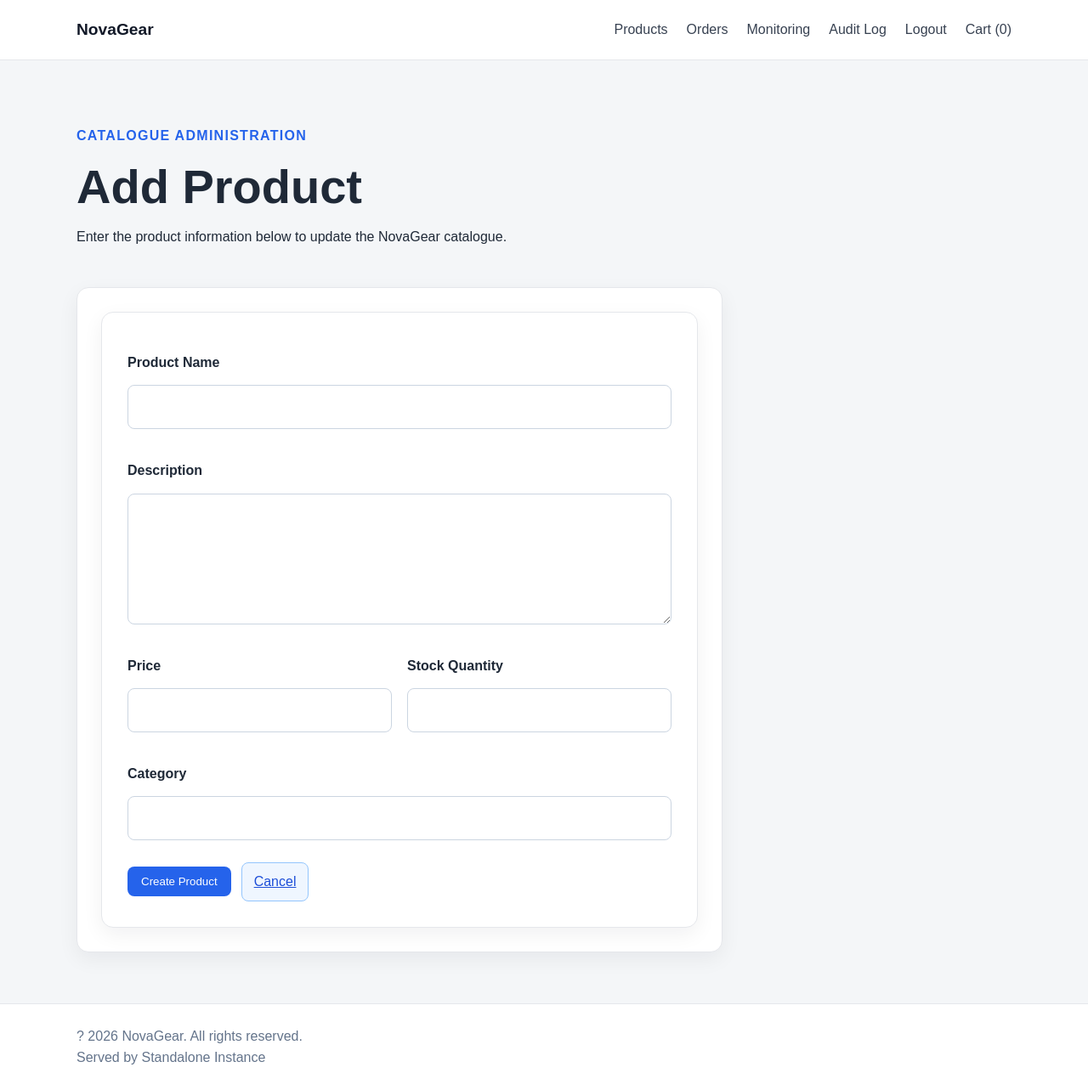
After one commit to mcwch/Chihang-Wei-cloud-project, a Flask app: page /admin/products/new in a window 1280 px wide. The commit adds this page. Shown: the whole page at 85% size. Run offline with Flask 3, Linux system fonts and the light colour scheme; the visitor is signed in with stand-in values (Sample User, id 1).

Commit message:
feat: add admin product creation

```diff
--- a/ecommerce_app/app.py
+++ b/ecommerce_app/app.py
@@ -1,6 +1,6 @@
 from collections import deque
 from datetime import datetime, timezone
-from decimal import Decimal
+from decimal import Decimal, InvalidOperation
 from functools import wraps
 from hmac import compare_digest
 from threading import Lock
@@ -399,6 +399,117 @@ def create_app(test_config=None):
             products=products,
         )
 
+    @app.route(
+        "/admin/products/new",
+        methods=["GET", "POST"],
+    )
+    @admin_required
+    def admin_product_new():
+        form_values = {
+            "name": "",
+            "description": "",
+            "price": "",
+            "stock": "",
+            "category": "",
+        }
+        error_message = None
+
+        if request.method == "POST":
+            form_values = {
+                field: request.form.get(field, "").strip()
+                for field in form_values
+            }
+
+            name = form_values["name"]
+            description = form_values["description"]
+            category = form_values["category"]
+
+            if not name:
+                error_message = "Product name is required."
+
+            elif not description:
+                error_message = "Product description is required."
+
+            elif not category:
+                error_message = "Product category is required."
+
+            else:
+                try:
+                    price = Decimal(form_values["price"])
+                except (InvalidOperation, ValueError):
+                    price = None
+
+                if (
+                    price is None
+                    or not price.is_finite()
+                    or price < 0
+                ):
+                    error_message = (
+                        "Please enter a valid non-negative price."
+                    )
+
+            if error_message is None:
+                try:
+                    stock = int(form_values["stock"])
+                except (TypeError, ValueError):
+                    stock = None
+
+                if stock is None or stock < 0:
+                    error_message = (
+                        "Please enter a valid non-negative "
+                        "stock quantity."
+                    )
+
+            if error_message is None:
+                existing_product = Product.query.filter_by(
+                    name=name
+                ).first()
+
+                if existing_product is not None:
+                    error_message = (
+                        "A product with this name already exists."
+                    )
+
+            if error_message is not None:
+                return (
+                    render_template(
+                        "admin_product_form.html",
+                        page_title="Add Product",
+                        submit_label="Create Product",
+                        form_values=form_values,
+                        error_message=error_message,
+                    ),
+                    400,
+                )
+
+            product = Product(
+                name=name,
+                description=description,
+                price=price,
+                stock=stock,
+                category=category,
+                image_url=None,
+                is_active=True,
+            )
+
+            db.session.add(product)
+            db.session.commit()
+
+            add_audit_event(
+                "Product Created",
+                f"{product.name} was added to the catalogue.",
+            )
+
+            return redirect(url_for("admin_products"))
+
+        return render_template(
+            "admin_product_form.html",
+            page_title="Add Product",
+            submit_label="Create Product",
+            form_values=form_values,
+            error_message=error_message,
+        )
+
     @app.route("/")
     def home():
         products = Product.query.order_by(Product.id).all()
--- a/ecommerce_app/static/style.css
+++ b/ecommerce_app/static/style.css
@@ -781,3 +781,62 @@ nav a:hover,
         grid-template-columns: 1fr;
     }
 }
+
+.product-form-card {
+    max-width: 760px;
+    margin-bottom: 60px;
+    padding: 28px;
+    background: #ffffff;
+    border: 1px solid #e5e7eb;
+    border-radius: 14px;
+    box-shadow: 0 8px 24px rgba(15, 23, 42, 0.06);
+}
+
+.product-form {
+    display: grid;
+    gap: 20px;
+}
+
+.form-field {
+    display: grid;
+    gap: 8px;
+}
+
+.form-field label {
+    font-weight: 700;
+}
+
+.product-form-grid {
+    display: grid;
+    grid-template-columns: repeat(2, minmax(0, 1fr));
+    gap: 18px;
+}
+
+.product-form-actions {
+    display: flex;
+    align-items: center;
+    gap: 12px;
+    margin-top: 6px;
+}
+
+.product-form-actions .button {
+    margin-top: 0;
+    border: 0;
+    cursor: pointer;
+}
+
+@media (max-width: 600px) {
+    .product-form-grid {
+        grid-template-columns: 1fr;
+    }
+
+    .product-form-actions {
+        align-items: stretch;
+        flex-direction: column;
+    }
+
+    .product-form-actions a,
+    .product-form-actions button {
+        text-align: center;
+    }
+}
--- /dev/null
+++ b/ecommerce_app/templates/admin_product_form.html
@@ -0,0 +1,99 @@
+{% extends "base.html" %}
+
+{% block title %}{{ page_title }} | NovaGear{% endblock %}
+
+{% block content %}
+<section class="hero admin-hero">
+    <p class="eyebrow">Catalogue Administration</p>
+    <h1>{{ page_title }}</h1>
+    <p>
+        Enter the product information below to update the
+        NovaGear catalogue.
+    </p>
+</section>
+
+<section class="product-form-card">
+    {% if error_message %}
+        <div class="error-message">
+            {{ error_message }}
+        </div>
+    {% endif %}
+
+    <form class="checkout-form product-form" method="post">
+        <div class="form-field">
+            <label for="name">Product Name</label>
+            <input
+                id="name"
+                name="name"
+                type="text"
+                value="{{ form_values['name'] }}"
+                maxlength="200"
+                required
+            >
+        </div>
+
+        <div class="form-field">
+            <label for="description">Description</label>
+            <textarea
+                id="description"
+                name="description"
+                rows="5"
+                required
+            >{{ form_values['description'] }}</textarea>
+        </div>
+
+        <div class="product-form-grid">
+            <div class="form-field">
+                <label for="price">Price</label>
+                <input
+                    id="price"
+                    name="price"
+                    type="number"
+                    min="0"
+                    step="0.01"
+                    value="{{ form_values['price'] }}"
+                    required
+                >
+            </div>
+
+            <div class="form-field">
+                <label for="stock">Stock Quantity</label>
+                <input
+                    id="stock"
+                    name="stock"
+                    type="number"
+                    min="0"
+                    step="1"
+                    value="{{ form_values['stock'] }}"
+                    required
+                >
+            </div>
+        </div>
+
+        <div class="form-field">
+            <label for="category">Category</label>
+            <input
+                id="category"
+                name="category"
+                type="text"
+                value="{{ form_values['category'] }}"
+                maxlength="100"
+                required
+            >
+        </div>
+
+        <div class="product-form-actions">
+            <button class="button" type="submit">
+                {{ submit_label }}
+            </button>
+
+            <a
+                class="secondary-button"
+                href="{{ url_for('admin_products') }}"
+            >
+                Cancel
+            </a>
+        </div>
+    </form>
+</section>
+{% endblock %}
```
Also changed, not shown: ecommerce_app/tests/test_product_management.py (+195 -2 lines).
